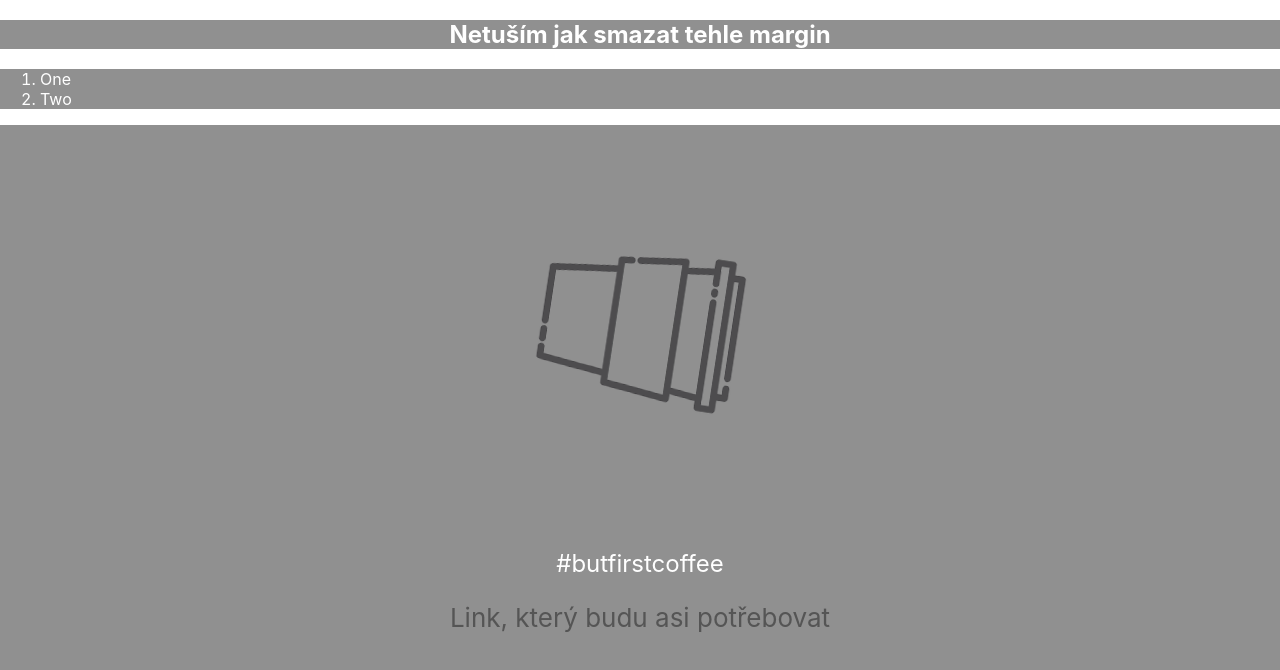
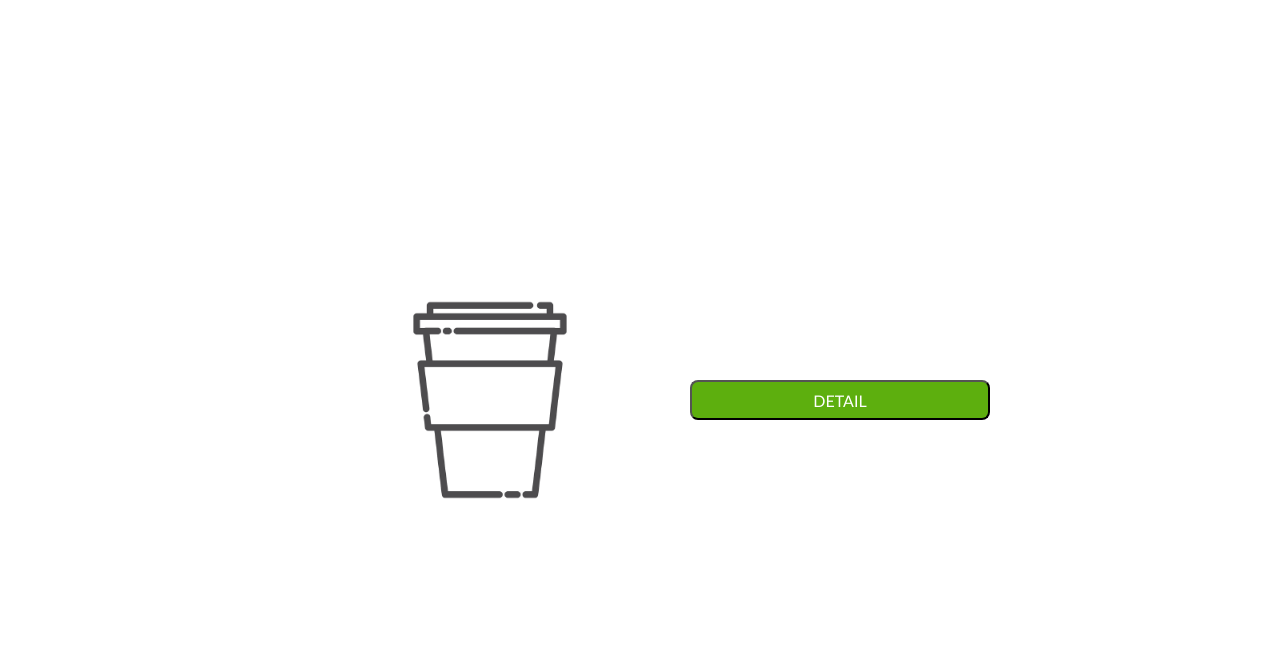
Before and after one commit to CoffeeladyCZ/first-app-react, a React (Create React App) app: page / in a window 1280 px wide. Shown: the top 670 px of the page. Built offline with nearby package versions, Linux system fonts and the light colour scheme.

Commit message:
feat: adding first component
This is our first component during ReactGirls mentoring. Main purpose was to explain what components are good for, props, we used opportunity for small first usage of CSS flex   and function's this.

```diff
--- a/public/index.html
+++ b/public/index.html
@@ -27,10 +27,6 @@
     <title>React App</title>
   </head>
   <body>
-    <div id="test">
-    </div>
-    <div id="test-second"></div>
-    <noscript>You need to enable JavaScript to run this app.</noscript>
     <div id="root"></div>
     <!--
       This HTML file is a template.
--- a/src/App.css
+++ b/src/App.css
@@ -1,14 +1,9 @@
-a {
-  text-decoration: none;
-}
-a:hover {
-  color: #fff;
-}
 .App {
-  text-align: left;
-}
-.App p {
-  font-size: 1.5rem;
+  display: flex;
+  text-align: center;
+  justify-content: center;
+  min-height: 800px;
+  align-items: center;
 }
 
 .App-logo {
@@ -21,42 +16,3 @@ a:hover {
     animation: App-logo-spin infinite 20s linear;
   }
 }
-
-.App-header {
-  margin: 0;
-  background-color: #909090;
-  min-height: 100vh;
-  display: flex;
-  flex-direction: column;
-  align-items: center;
-  justify-content: left;
-  font-size: calc(10px + 2vmin);
-  color: white;
-}
-
-.App-link {
-  color: #555;
-}
-
-@keyframes App-logo-spin {
-  from {
-    transform: rotate(0deg);
-  }
-  to {
-    transform: rotate(360deg);
-  }
-}
-
-/* moje úpravy */
-
-#test {
-  color: #ffffff;
-  text-align: center;
-  background-color: #909090;
-  margin-block-start: 0;
-  margin-block-end: 0;
-}
-#test-second {
-  color: #ffffff;
-  background-color: #909090;
-}
--- a/src/App.js
+++ b/src/App.js
@@ -1,41 +1,22 @@
+import React from 'react';
+
 import logo from './coffee_logo.png';
 import './App.css';
-import ReactDOM from 'react-dom';
+import Button from './Button';
+
+// this is our data which we are passing as props to <Button component />
+const button = {
+  title: "Detail",
+  type: "buy"
+}
 
 function App() {
   return (
     <div className="App">
-      <header className="App-header">
-        <img src={logo} className="App-logo" alt="logo" />
-        <p>
-          #butfirstcoffee
-        </p>
-        <a
-          className="App-link"
-          href="https://reactjs.org"
-          target="_blank"
-          rel="noopener noreferrer"
-        >
-          Link, který budu asi potřebovat
-        </a>
-      </header>
+      <img src={logo} className="App-logo" alt="logo" />
+      <Button button={button}/>
     </div>
   );
 }
-ReactDOM.render(
-  <h2>Netuším jak smazat tehle margin</h2>,
-  document.getElementById('test')
-);
-const toDoList = (
-  <ol>
-    <li>One</li>
-    <li>Two</li>
-  </ol>
-);
-
-ReactDOM.render(
-  toDoList,
-  document.getElementById('test-second')
-);
 
 export default App;
--- /dev/null
+++ b/src/Button.css
@@ -0,0 +1,16 @@
+.button {
+  height: 40px;
+  color: white;
+  text-transform: uppercase;
+  font-size: 16px;
+  font-weight: 600px;
+}
+
+.buy {
+  background-color: #5daf0e;
+  border-radius: 8px;
+  font-family: 'Gill Sans', 'Gill Sans MT', Calibri, 'Trebuchet MS', sans-serif;
+  width: 300px;
+}
+
+/* TODO for @marcela add 3 more types of button styles */
--- /dev/null
+++ b/src/Button.js
@@ -0,0 +1,54 @@
+import React from 'react';
+
+import './Button.css';
+
+//We will remove these examples after next lesson
+
+// 1st version
+// class Button extends React.Component {
+//  render() {
+//    return <button>dgergerg</button>
+//  }
+// }
+
+// export default Button;
+
+
+// 2nd version
+// class Button extends React.Component {
+//  render() {
+//    return <button className="button" style={{backgroundColor: this.props.button.color}}>{this.props.button.title}</button>
+//  }
+// }
+
+// export default Button;
+
+
+// 3rd version
+// class Button extends React.Component {
+
+//   handleClick(e) {
+//     e.preventDefault();
+//     console.log('The link was clicked.');
+//   }
+
+//   render() {
+//     return <button className={`button ${this.props.button.type}`} onClick={this.handleClick}>{this.props.button.name}</button>;
+//   }
+// }
+
+// export default Button;
+
+class Button extends React.Component {
+  handleClick() {
+    console.log("This button was clicked.") // This will write log into Dev console after click
+  };
+
+  render() {
+    const {type, title} = this.props.button; // This is helping us to write less code in case we would have a log file with many props usage.
+
+    return <button onClick={this.handleClick} className={`button ${type}`}>{title}</button>
+  }
+}
+
+export default Button;
```
Also changed, not shown: 2 other files (tests, documents, lock files or other folders).
